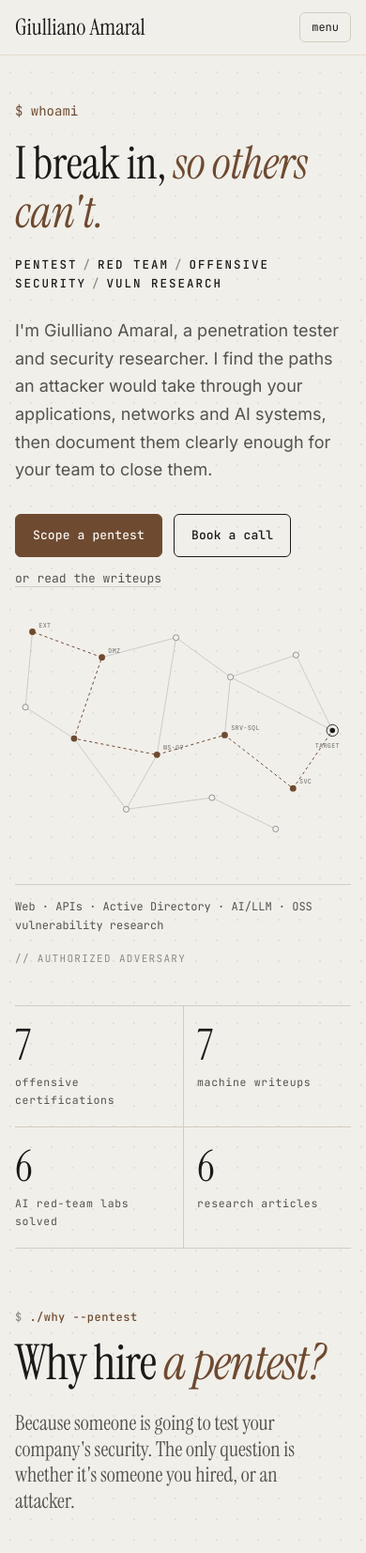
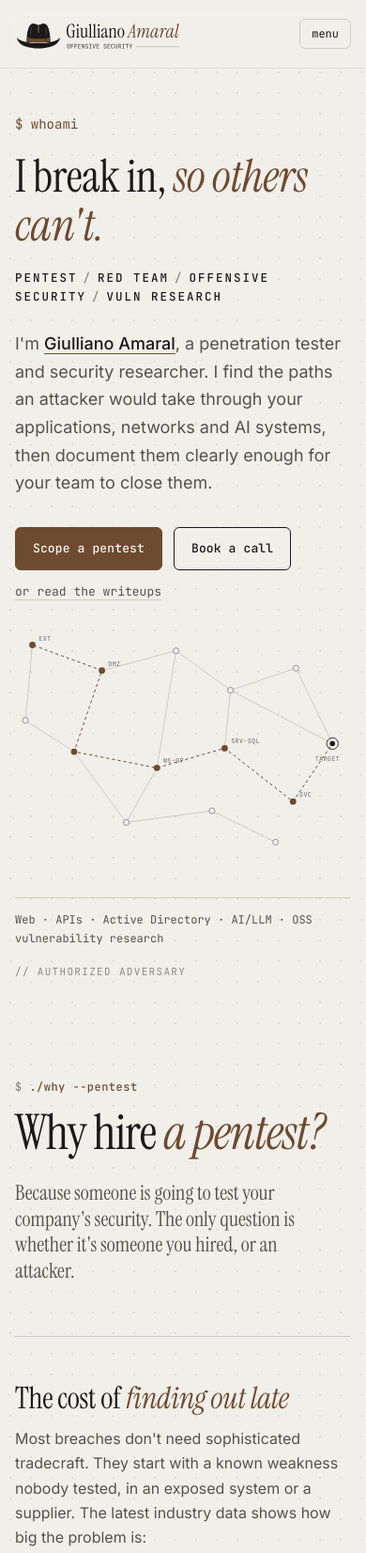
Before and after one commit to giuskywalkerxyz/giuskywalkerxyz.github.io, an Astro site: page / in a window 390 px wide. Shown: the top 1653 px of the page at 94% size. Built offline with nearby package versions, Linux system fonts and the light colour scheme; Astro itself is replaced by a stand-in of ours.

Commit message:
Add fedora logo, CTF stats and home/about refinements
- New identity: fedora mark + "Giulliano Amaral" wordmark with
  "offensive security" tagline (PT/EN) in the header; favicon (svg/ico),
  apple-touch-icon and 1200x630 og-image
- About: CTF experience (43 HTB machines, 138 THM rooms, ~300 h of labs,
  top 80 Brazil on HTB at Pro Hacker, top 2% on THM)
- Home: name links to About; remove the stats strip
- Header: larger logo, compact menu below 1180px

Co-Authored-By: Claude Opus 5.5 <noreply@anthropic.com>
Claude-Session: https://claude.ai/code/session_01TUnSFhP7X2PQuCTxqwGzco

```diff
--- a/src/i18n.ts
+++ b/src/i18n.ts
@@ -33,7 +33,6 @@ const dict = {
     'meta.title': 'Giulliano Amaral — Offensive Security',
     'meta.description':
       'Giulliano Amaral — penetration tester and offensive security researcher. Web, API, Active Directory and AI/LLM security assessments, plus writeups and research.',
-    'brand.tag': 'offensive security',
     'nav.services': 'services',
     'nav.writeups': 'writeups',
     'nav.ai': 'ai security',
@@ -71,7 +70,6 @@ const dict = {
     'meta.title': 'Giulliano Amaral — Segurança Ofensiva',
     'meta.description':
       'Giulliano Amaral — pentester e pesquisador de segurança ofensiva. Testes de intrusão em aplicações web, APIs, Active Directory e sistemas de IA/LLM, além de writeups e pesquisa.',
-    'brand.tag': 'segurança ofensiva',
     'nav.services': 'serviços',
     'nav.writeups': 'writeups',
     'nav.ai': 'segurança de IA',
--- a/src/layouts/Base.astro
+++ b/src/layouts/Base.astro
@@ -44,7 +44,10 @@ const ptPath = lang === 'pt' ? Astro.url.pathname : alt.href;
     <meta property="og:description" content={description} />
     <meta property="og:url" content={canonical} />
     <title>{pageTitle}</title>
+    <link rel="icon" href="/favicon.ico" sizes="48x48" />
     <link rel="icon" href="/favicon.svg" type="image/svg+xml" />
+    <link rel="apple-touch-icon" href="/apple-touch-icon.png" />
+    <meta property="og:image" content={new URL('/og-image.png', Astro.site)} />
     <link rel="preconnect" href="https://fonts.googleapis.com" />
     <link rel="preconnect" href="https://fonts.gstatic.com" crossorigin />
     <link
@@ -56,9 +59,8 @@ const ptPath = lang === 'pt' ? Astro.url.pathname : alt.href;
     <a class="skip" href="#main">{t('skip')}</a>
     <header class="topbar">
       <div class="wrap">
-        <a class="brand" href={lp(lang, '/')}>
-          <span class="brand__name">Giulliano Amaral</span>
-          <span class="brand__tag">{t('brand.tag')}</span>
+        <a class="brand" href={lp(lang, '/')} aria-label="Giulliano Amaral — home" title="Giulliano Amaral">
+          <img class="brand__logo" src={lang === 'pt' ? '/logo-pt.svg' : '/logo-en.svg'} alt="Giulliano Amaral" width="221" height="62" />
         </a>
         <button class="menu-toggle" type="button" aria-expanded="false" aria-controls="site-nav" data-open={t('nav.close')} data-closed={t('nav.menu')}>{t('nav.menu')}</button>
         <nav class="nav" id="site-nav" aria-label={t('nav.main')}>
--- a/src/styles/global.css
+++ b/src/styles/global.css
@@ -94,12 +94,14 @@ h1 em, h2 em { color: var(--accent); }
   -webkit-backdrop-filter: blur(10px);
   border-bottom: 1px solid var(--line-2);
 }
-.topbar .wrap { display: flex; align-items: center; gap: 24px; height: 64px; }
+.topbar .wrap { display: flex; align-items: center; gap: 24px; height: 92px; }
 .brand { display: flex; align-items: baseline; gap: 10px; text-decoration: none; white-space: nowrap; }
-.brand__name { font-family: var(--serif); font-size: 24px; line-height: 1; }
-.brand__tag { font-family: var(--mono); font-size: 11px; color: var(--muted); letter-spacing: 0.08em; }
+.brand { align-items: center; }
+.brand__logo { height: 62px; width: auto; display: block; transition: opacity 0.15s; }
+.brand:hover .brand__logo { opacity: 0.85; }
 .nav { display: flex; gap: 22px; margin-left: auto; align-items: center; }
 .nav a {
+  white-space: nowrap;
   font-family: var(--mono);
   font-size: 12.5px;
   text-decoration: none;
@@ -118,9 +120,9 @@ h1 em, h2 em { color: var(--accent); }
 .nav a.btn--primary:hover { background: var(--ink); border-color: var(--ink); color: var(--bg); }
 .menu-toggle { display: none; }
 
-@media (max-width: 900px) {
-  .topbar .wrap { height: 58px; }
-  .brand__tag { display: none; }
+@media (max-width: 1180px) {
+  .topbar .wrap { height: 72px; }
+  .brand__logo { height: 50px; }
   .menu-toggle {
     display: inline-flex;
     margin-left: auto;
@@ -193,6 +195,8 @@ h1 em, h2 em { color: var(--accent); }
 .hero h1 { font-size: clamp(48px, 7vw, 88px); }
 .hero__roles { font-family: var(--mono); font-size: 12.5px; letter-spacing: 0.16em; text-transform: uppercase; margin: 20px 0 0; font-weight: 500; }
 .hero__roles span { color: var(--muted); margin: 0 6px; }
+.hero__lede .namelink { color: var(--ink); font-weight: 500; text-decoration: underline; text-decoration-color: var(--accent); text-decoration-thickness: 1px; text-underline-offset: 4px; }
+.hero__lede .namelink:hover { color: var(--accent); }
 .hero__lede { font-size: 18px; color: var(--ink-2); max-width: 54ch; margin: 24px 0 32px; }
 .hero__foot { display: flex; justify-content: space-between; gap: 16px; flex-wrap: wrap; border-top: 1px solid var(--line); margin-top: 40px; padding-top: 14px; font-family: var(--mono); font-size: 12px; color: var(--ink-2); }
 .hero__foot .muted { letter-spacing: 0.12em; text-transform: uppercase; font-size: 11px; }
@@ -200,19 +204,6 @@ h1 em, h2 em { color: var(--accent); }
   .hero { padding: 48px 0 40px; }
   .hero__grid { grid-template-columns: 1fr; gap: 28px; }
   .hero__graph { max-width: 440px; order: 2; }
-}
-
-/* ---------- stats strip ---------- */
-.stats { display: grid; grid-template-columns: repeat(4, 1fr); border-top: 1px solid var(--line); border-bottom: 1px solid var(--line); }
-.stat { padding: 26px 20px; border-left: 1px solid var(--line); }
-.stat:first-child { border-left: 0; padding-left: 0; }
-.stat__n { font-family: var(--serif); font-size: 46px; line-height: 1; }
-.stat__l { font-family: var(--mono); font-size: 11.5px; color: var(--ink-2); letter-spacing: 0.06em; margin-top: 8px; }
-@media (max-width: 720px) {
-  .stats { grid-template-columns: repeat(2, 1fr); }
-  .stat { padding: 18px 14px; }
-  .stat:nth-child(3) { border-left: 0; padding-left: 0; }
-  .stat:nth-child(n + 3) { border-top: 1px solid var(--line); }
 }
 
 /* ---------- sections ---------- */
@@ -347,7 +338,7 @@ h1 em, h2 em { color: var(--accent); }
 .certstrip a { font-family: var(--mono); font-size: 13px; font-weight: 500; text-decoration: none; padding: 10px 14px; border: 1px solid var(--line); border-radius: var(--radius); background: var(--surface); }
 .certstrip a:hover { border-color: var(--accent); color: var(--accent); }
 .certgrid { display: grid; grid-template-columns: repeat(auto-fill, minmax(300px, 1fr)); gap: 16px; }
-.cert { background: var(--surface); border: 1px solid var(--line); border-radius: var(--radius); padding: 22px; display: flex; flex-direction: column; scroll-margin-top: 90px; }
+.cert { background: var(--surface); border: 1px solid var(--line); border-radius: var(--radius); padding: 22px; display: flex; flex-direction: column; scroll-margin-top: 100px; }
 .cert:target { border-color: var(--accent); }
 .cert__top { display: flex; justify-content: space-between; align-items: center; gap: 10px; }
 .cert__code { font-family: var(--mono); font-weight: 700; font-size: 15px; color: var(--accent); }
--- a/src/views/Home.astro
+++ b/src/views/Home.astro
@@ -29,8 +29,6 @@ const c = pt
       read: 'ou leia os writeups',
       foot: 'Web · APIs · Active Directory · IA/LLM · Pesquisa em software open source',
       foot2: '// adversário autorizado',
-      stats: ['certificações ofensivas', 'writeups de máquinas', 'labs de red team em IA', 'artigos de pesquisa'],
-      glance: 'Em números',
       whyK: './why --pentest',
       punchH: 'Por que contratar <em>um pentest?</em>',
       punchP: 'Porque alguém vai testar a segurança da sua empresa. A única pergunta é se vai ser alguém contratado por você, ou um atacante.',
@@ -76,8 +74,6 @@ const c = pt
       read: 'or read the writeups',
       foot: 'Web · APIs · Active Directory · AI/LLM · OSS vulnerability research',
       foot2: '// authorized adversary',
-      stats: ['offensive certifications', 'machine writeups', 'AI red-team labs solved', 'research articles'],
-      glance: 'At a glance',
       whyK: './why --pentest',
       punchH: 'Why hire <em>a pentest?</em>',
       punchP: "Because someone is going to test your company's security. The only question is whether it's someone you hired, or an attacker.",
@@ -117,7 +113,6 @@ const c = pt
       certBtn: 'Details',
     };
 
-const stats = [certs.length, writeups.length, ai.length, articles.length].map((n, i) => ({ n, l: c.stats[i] }));
 
 const htbRows = writeups.slice(0, 3).map((w) => ({ href: lp(lang, `/writeups/${w.id}/`), date: w.data.date, title: w.data.machine, summary: w.data.summary, tags: [w.data.platform, w.data.difficulty, w.locked ? c.sealed : c.retired] }));
 const aiRows = ai.slice(0, 2).map((w) => ({ href: lp(lang, `/ai/${w.id}/`), date: w.data.date, title: w.data.title, summary: w.data.summary, tags: [pt ? 'IA/LLM' : 'AI/LLM', w.data.severity] }));
@@ -131,7 +126,7 @@ const latest = [...htbRows, ...aiRows].sort((a, b) => +b.date - +a.date || a.tit
         <p class="hero__prompt">$ whoami<span class="cursor" aria-hidden="true"></span></p>
         <h1 set:html={c.h1} />
         <p class="hero__roles">{c.roles.map((r, i) => <>{i > 0 && <span>/</span>}{r}</>)}</p>
-        <p class="hero__lede">{c.lede}</p>
+        <p class="hero__lede" set:html={c.lede.replace('Giulliano Amaral', `<a class="namelink" href="${lp(lang, '/about/')}">Giulliano Amaral</a>`)} />
         <div class="btnrow">
           <a class="btn btn--primary" href={lp(lang, '/pentest/#scope')}>{t('cta.scope')}</a>
           <a class="btn" href={bookingHref(lang)}>{t('cta.book')}</a>
@@ -145,11 +140,6 @@ const latest = [...htbRows, ...aiRows].sort((a, b) => +b.date - +a.date || a.tit
     </div>
   </section>
 
-  <section class="stats" aria-label={c.glance}>
-    {stats.map((s) => (
-      <div class="stat"><div class="stat__n">{s.n}</div><div class="stat__l">{s.l}</div></div>
-    ))}
-  </section>
 
   <section class="section" id="why">
     <div class="punch">
--- a/src/views/Pentest.astro
+++ b/src/views/Pentest.astro
@@ -93,7 +93,7 @@ const c = lang === 'pt'
     </div>
   </section>
 
-  <section class="section" id="scope" style="scroll-margin-top:80px;">
+  <section class="section" id="scope" style="scroll-margin-top:110px;">
     <div class="section__head">
       <div>
         <p class="kicker">./scope --new</p>
```
Also changed, not shown: src/views/About.astro (+25 -4 lines), public/apple-touch-icon.png (added), public/favicon.ico (added), public/favicon.svg, public/icon-512.png (added), public/logo-en.svg (added), public/logo-pt.svg (added), public/og-image.png (added).
